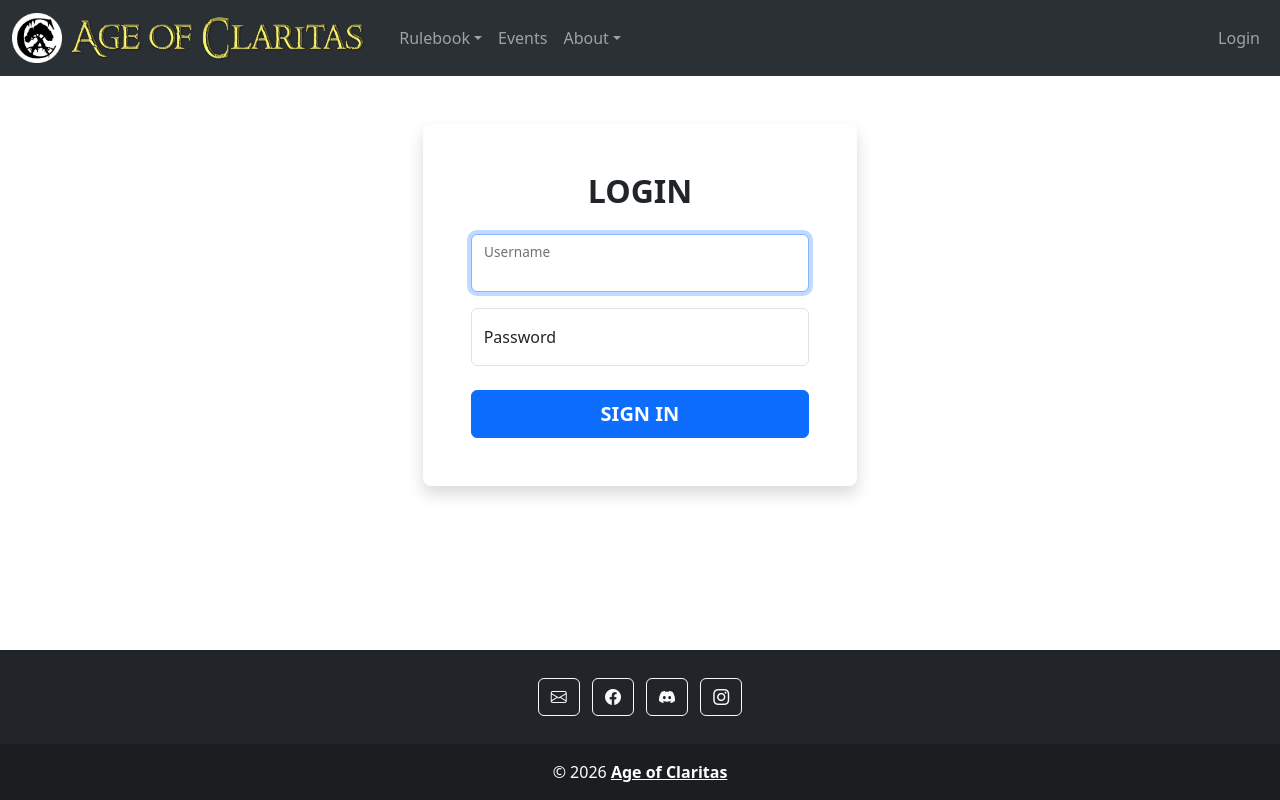
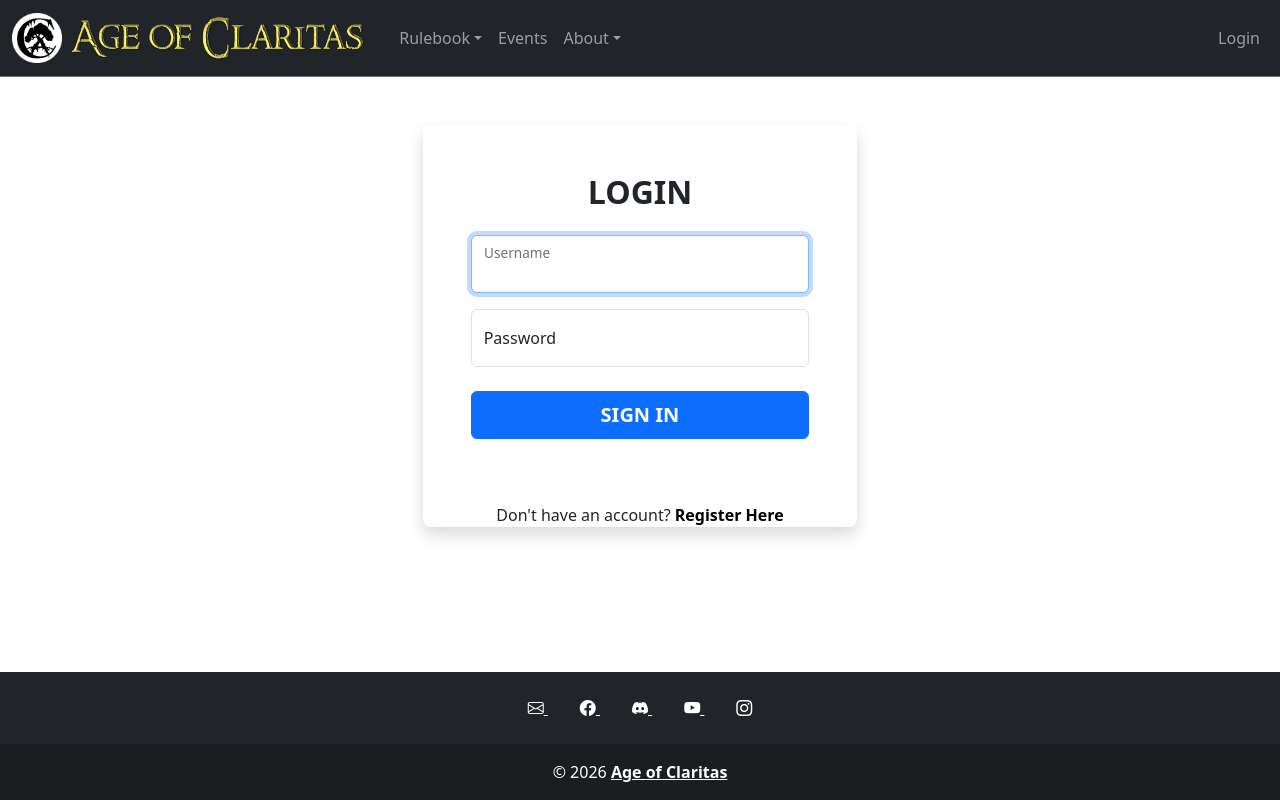
Before and after one commit to KasenFudge/ageofclaritas-webapp, a Django app: page /accounts/login/ in a window 1280 px wide. Run offline with Django 5.2, Linux system fonts and the light colour scheme.

Commit message:
Hopefully improved Navbar and Footer and added a Registration Link to the Login

```diff
--- a/accounts/templates/registration/login.html
+++ b/accounts/templates/registration/login.html
@@ -38,6 +38,13 @@
                       type="submit">Sign In</button>
             </form>
           </div>
+          <div class="text-center mt-3">
+            <p class="mb-0">
+              Don't have an account?
+              <a class="text-decoration-none fw-bold"
+                 href="{% url 'accounts:register' %}">Register Here</a>
+            </p>
+          </div>
         </div>
       </div>
     </div>
--- a/core/templates/core/base_footer.html
+++ b/core/templates/core/base_footer.html
@@ -7,27 +7,24 @@
       <!-- Section: Social media -->
       <section class="mb-4">
         <!-- Email -->
-        <a class="btn btn-outline-light btn-floating m-1"
-           href="mailto:Info@AgeOfClaritas.com"
-           role="button">
+        <a class="text-white mx-3" href="mailto:Info@AgeOfClaritas.com">
           <i class="bi bi-envelope"></i>
         </a>
         <!-- Facebook -->
-        <a class="btn btn-outline-light btn-floating m-1"
-           href="https://www.facebook.com/AgeOfClaritas"
-           role="button">
+        <a class="text-white mx-3" href="https://www.facebook.com/AgeOfClaritas">
           <i class="bi bi-facebook"></i>
         </a>
         <!-- Discord -->
-        <a class="btn btn-outline-light btn-floating m-1"
-           href="https://discord.gg/ufntthBSDB"
-           role="button">
+        <a class="text-white mx-3" href="https://discord.gg/ufntthBSDB">
           <i class="bi bi-discord"></i>
         </a>
+        <!-- YouTube -->
+        <a class="text-white mx-3" href="https://www.youtube.com/@AgeOfClaritas">
+          <i class="bi bi-youtube"></i>
+        </a>
         <!-- Instagram -->
-        <a class="btn btn-outline-light btn-floating m-1"
-           href="https://www.instagram.com/age_of_claritas/"
-           role="button">
+        <a class="text-white mx-3"
+           href="https://www.instagram.com/age_of_claritas/">
           <i class="bi bi-instagram"></i>
         </a>
       </section>
--- a/core/templates/core/base_nav.html
+++ b/core/templates/core/base_nav.html
@@ -1,6 +1,6 @@
 {% load static %}
 
-<nav class="navbar navbar-expand-lg bg-body-tertiary sticky-top"
+<nav class="navbar navbar-expand-lg sticky-top bg-dark border-bottom border-secondary"
      data-bs-theme="dark">
   <div class="container-fluid">
     <a class="navbar-brand me-4" href="{% url 'core:index' %}">
@@ -93,15 +93,18 @@
             <ul class="dropdown-menu dropdown-menu-end"
                 aria-labelledby="accountDropdown">
               <li>
-                <a class="dropdown-item" href="{% url 'accounts:upcoming_events' %}">My Account</a>
+                <h6 class="dropdown-header">Account Overview</h6>
               </li>
+              <li><a class="dropdown-item" href="{% url 'accounts:upcoming_events' %}">Registered Events</a></li>
+              <li><a class="dropdown-item" href="#">My Surveys</a></li>
+              <li><a class="dropdown-item" href="#">View Waivers</a></li>
               <li>
                 <hr class="dropdown-divider" />
               </li>
               <li>
                 <form method="post" action="{% url 'logout' %}">
                   {% csrf_token %}
-                  <button class="dropdown-item" role="submit">Logout</button>
+                  <button class="dropdown-item" type="submit">Logout</button>
                 </form>
               </li>
             </ul>
```
